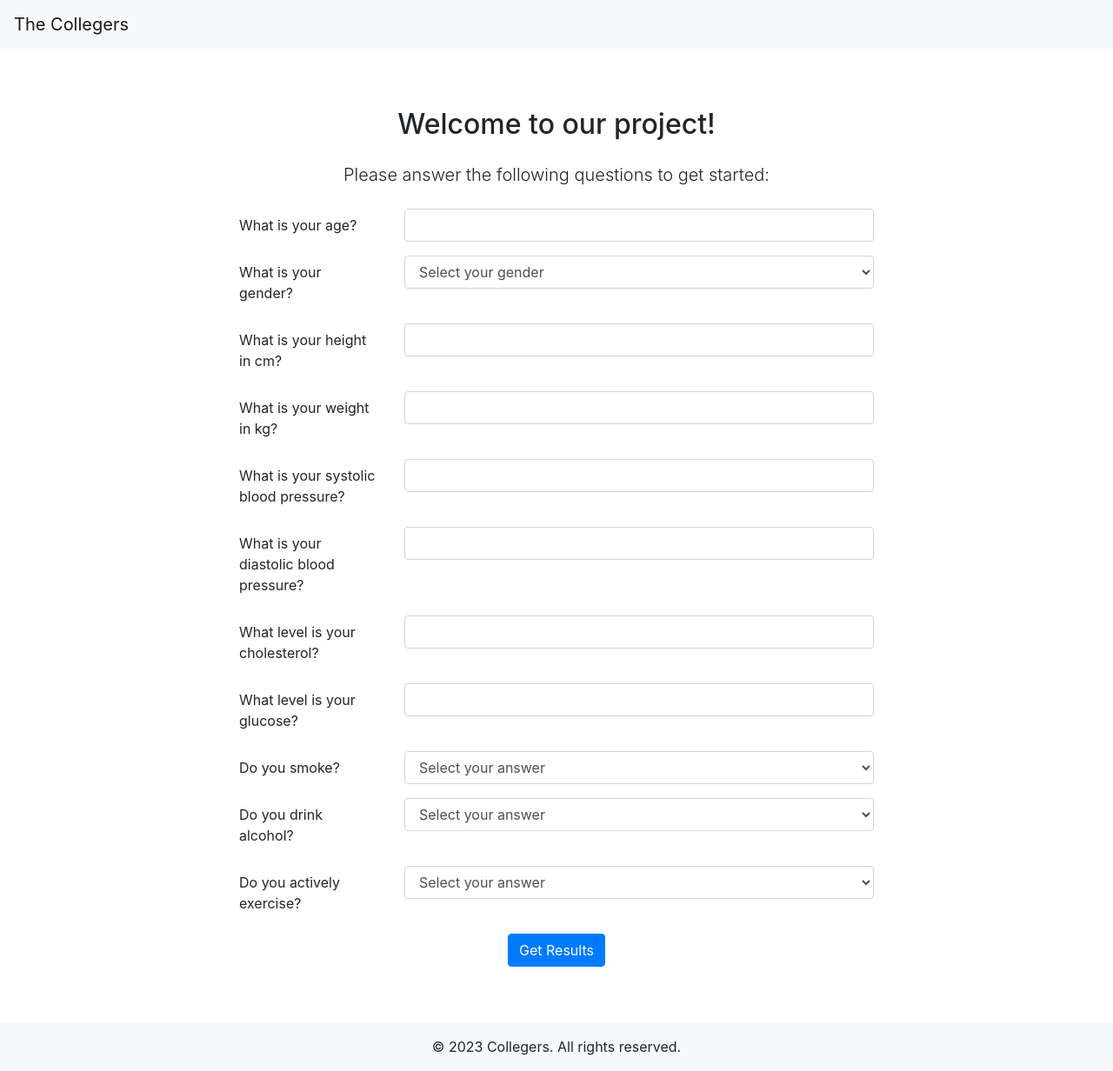
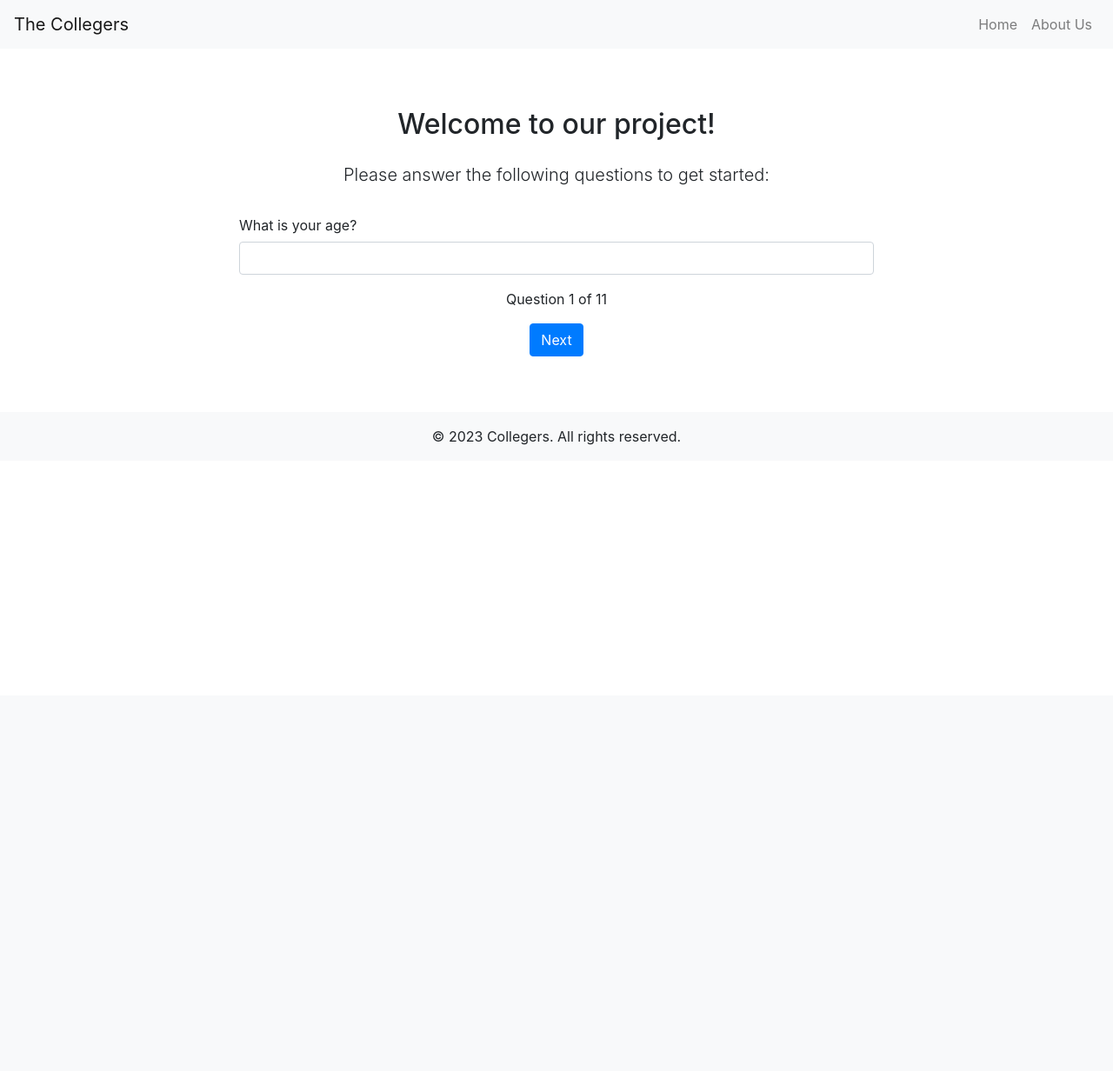
Before and after one commit to jjames003/cvdRiskFactors, a Django app: page / in a window 1280 px wide. Shown: the whole page at 87% size. After the commit the page ends 512 px from the top, so only its background shows below. Run offline with Django 4.2, Linux system fonts and the light colour scheme; some libraries are stand-ins or nearby versions.

Commit message:
Added About Us page and changed form appearance

```diff
--- a/cvdRiskFactors/urls.py
+++ b/cvdRiskFactors/urls.py
@@ -5,5 +5,6 @@ from . import views
 urlpatterns = [
     path('admin/', admin.site.urls),
     path('', views.home, name='home'),
-    path('results/', views.results, name='results')
+    path('results/', views.results, name='results'),
+    path('about/', views.about, name='about')
 ]
--- a/cvdRiskFactors/views.py
+++ b/cvdRiskFactors/views.py
@@ -24,3 +24,6 @@ def home(request):
 
 def results(request):
     return render(request, 'results.html')
+
+def about(request):
+    return render(request, 'about.html')
--- a/templates/base.html
+++ b/templates/base.html
@@ -41,20 +41,27 @@
     </style>
 </head>
 <body>
-    <body>
     <nav class="navbar navbar-expand-lg navbar-light bg-light">
         <a class="navbar-brand" href="#">The Collegers</a>
         <button class="navbar-toggler" type="button" data-toggle="collapse" data-target="#navbarNav"
             aria-controls="navbarNav" aria-expanded="false" aria-label="Toggle navigation">
             <span class="navbar-toggler-icon"></span>
         </button>
+        <div class="collapse navbar-collapse" id="navbarNav">
+            <ul class="navbar-nav ml-auto">
+                <li class="nav-item">
+                    <a class="nav-link" href="{% url 'home' %}">Home</a>
+                </li>
+                <li class="nav-item">
+                    <a class="nav-link" href="{% url 'about' %}">About Us</a>
+                </li>
+            </ul>
+        </div>
     </nav>
-        <div id="content" , name="content" , style=" padding-top:20px">
+    <div id="content" , name="content", style="padding-top: 20px">
         {% block content %}
         {% endblock %}
     </div>
+</body>
 
-
-
-	</body>
 </html>
--- a/templates/home.html
+++ b/templates/home.html
@@ -2,7 +2,6 @@
 {% load static %}
 
 {% block content %}
-
 
 <div class="container my-5">
   <div class="row justify-content-center">
@@ -11,92 +10,74 @@
       <p class="lead mb-4 text-center">Please answer the following questions to get started:</p>
       <form id="home" method="POST" action="{% url 'home' %}">
         {% csrf_token %}
-                <div class="form-group row">
-                  <label for="age" class="col-sm-3 col-form-label">What is your age?</label>
-                  <div class="col-sm-9">
+        <div class="form-group question" id="question-age">
+          <label for="age" class="col-form-label">What is your age?</label>
           <input type="number" class="form-control" id="age" name="age" min="1" max="100" required>
         </div>
-                </div>
-                <div class="form-group row">
-                  <label for="gender" class="col-sm-3 col-form-label">What is your gender?</label>
-                  <div class="col-sm-9">
+        <div class="form-group question" id="question-gender">
+          <label for="gender" class="col-form-label">What is your gender?</label>
           <select class="form-control" id="gender" name="gender" required>
             <option value="" selected disabled>Select your gender</option>
             <option value="1">Male</option>
             <option value="2">Female</option>
           </select>
         </div>
-                </div>
-                <div class="form-group row">
-                  <label for="height" class="col-sm-3 col-form-label">What is your height in cm?</label>
-                  <div class="col-sm-9">
+        <div class="form-group question" id="question-height">
+          <label for="height" class="col-form-label">What is your height in cm?</label>
           <input type="number" class="form-control" id="height" name="height" min="50" max="280" required>
         </div>
-                </div>
-                <div class="form-group row">
-                  <label for="weight" class="col-sm-3 col-form-label">What is your weight in kg?</label>
-                  <div class="col-sm-9">
+        <div class="form-group question" id="question-weight">
+          <label for="weight" class="col-form-label">What is your weight in kg?</label>
           <input type="number" class="form-control" id="weight" name="weight" min="15" max="125" required>
         </div>
-                </div>
-                <div class="form-group row">
-                  <label for="systolic-blood-pressure" class="col-sm-3 col-form-label">What is your systolic blood pressure?</label>
-                  <div class="col-sm-9">
+        <div class="form-group question" id="question-sys">
+          <label for="systolic-blood-pressure" class="col-form-label">What is your systolic blood pressure?</label>
           <input type="number" class="form-control" id="systolic-blood-pressure" name="ap_hi" min="100" max="200" required>
         </div>
-                </div>
-                <div class="form-group row">
-                  <label for="diastolic-blood-pressure" class="col-sm-3 col-form-label">What is your diastolic blood pressure?</label>
-                  <div class="col-sm-9">
+        <div class="form-group question" id="question-diastolic">
+          <label for="diastolic-blood-pressure" class="col-form-label">What is your diastolic blood pressure?</label>
           <input type="number" class="form-control" id="diastolic-blood-pressure" name="ap_lo" min="70" max="130" required>
         </div>
-                </div>
-                <div class="form-group row">
-                  <label for="cholesterol" class="col-sm-3 col-form-label">What level is your cholesterol?</label>
-                  <div class="col-sm-9">
+        <div class="form-group question" id="question-cholesterol">
+          <label for="cholesterol" class="col-form-label">What level is your cholesterol?</label>
           <input type="number" class="form-control" id="cholesterol" name="cholesterol" min="1" max="3" required>
         </div>
-                </div>
-                <div class="form-group row">
-                  <label for="glucose" class="col-sm-3 col-form-label">What level is your glucose?</label>
-                  <div class="col-sm-9">
+        <div class="form-group question" id="question-glucose">
+          <label for="glucose" class="col-form-label">What level is your glucose?</label>
           <input type="number" class="form-control" id="glucose" name="gluc" min="1" max="3" required>
         </div>
-                </div>
-                <div class="form-group row">
-                  <label for="smoke" class="col-sm-3 col-form-label">Do you smoke?</label>
-                  <div class="col-sm-9">
+        <div class="form-group question" id="question-smoke">
+          <label for="smoke" class="col-form-label">Do you smoke?</label>
           <select class="form-control" id="smoke" name="smoke" required>
             <option value="" selected disabled>Select your answer</option>
             <option value="1">Yes</option>
             <option value="0">No</option>
           </select>
+
         </div>
-                </div>
-                <div class="form-group row">
-                  <label for="alcohol" class="col-sm-3 col-form-label">Do you drink alcohol?</label>
-                  <div class="col-sm-9">
+        <div class="form-group question" id="question-alcohol">
+          <label for="alcohol" class="col-form-label">Do you drink alcohol?</label>
           <select class="form-control" id="alcohol" name="alco" required>
             <option value="" selected disabled>Select your answer</option>
             <option value="1">Yes</option>
             <option value="0">No</option>
           </select>
         </div>
-                </div>
-                <div class="form-group row">
-                  <label for="active" class="col-sm-3 col-form-label">Do you actively exercise?</label>
-                  <div class="col-sm-9">
+
+        <div class="form-group question" id="question-exercise">
+           <label for="active" class="col-form-label">Do you actively exercise?</label>
            <select class="form-control" id="active" name="active" required>
             <option value="" selected disabled>Select your answer</option>
             <option value="1">Yes</option>
             <option value="0">No</option>
           </select>
         </div>
-                </div>
-                <div class="form-group row text-center">
-                  <div class="col-sm-12">
-                    <button type="submit" class="btn btn-primary" id="submit-button">Get Results</button>
-                  </div>
+        <!-- Add other questions here following the same structure -->
+        <!-- ... -->
+        <div class="form-group text-center">
+          <p id="question-counter"></p>
+          <button type="button" class="btn btn-primary" id="next-button">Next</button>
+          <button type="submit" class="btn btn-primary d-none" id="submit-button">Get Results</button>
         </div>
       </form>
     </div>
@@ -112,10 +93,37 @@
 <script>
   var year = new Date().getFullYear();
   document.getElementById("year").innerHTML = year;
+
+  var questions = document.querySelectorAll("#home .question");
+  var questionCounter = document.getElementById("question-counter");
+  var nextButton = document.getElementById("next-button");
+  var submitButton = document.getElementById("submit-button");
+  var currentQuestion = 0;
+
+  function showCurrentQuestion() {
+    for (var i = 0; i < questions.length; i++) {
+      questions[i].classList.add("d-none");
+    }
+    questions[currentQuestion].classList.remove("d-none");
+    questionCounter.innerHTML = "Question " + (currentQuestion + 1) + " of " + questions.length;
+
+    if (currentQuestion === questions.length - 1) {
+      nextButton.classList.add("d-none");
+      submitButton.classList.remove("d-none");
+    } else {
+      nextButton.classList.remove("d-none");
+      submitButton.classList.add("d-none");
+    }
+  }
+
+  function showNextQuestion() {
+    currentQuestion++;
+    showCurrentQuestion();
+  }
+
+  nextButton.addEventListener("click", showNextQuestion);
+
+  showCurrentQuestion();
 </script>
 
-<script>
-  var year = new Date().getFullYear();
-  document.getElementById("year").innerHTML = year;
-</script>
 {% endblock %}
```
Lines whose indentation alone changed are shown as unchanged.
